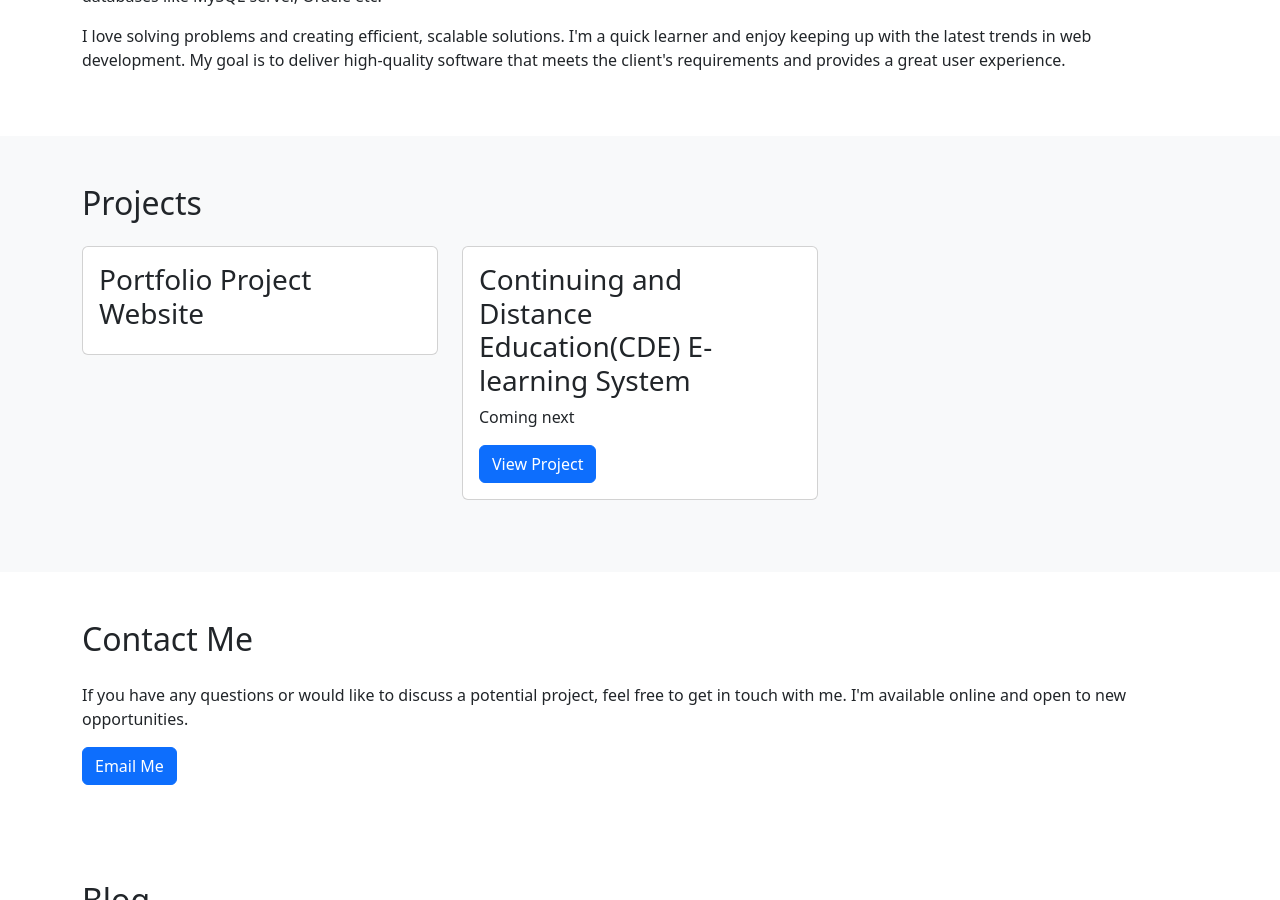
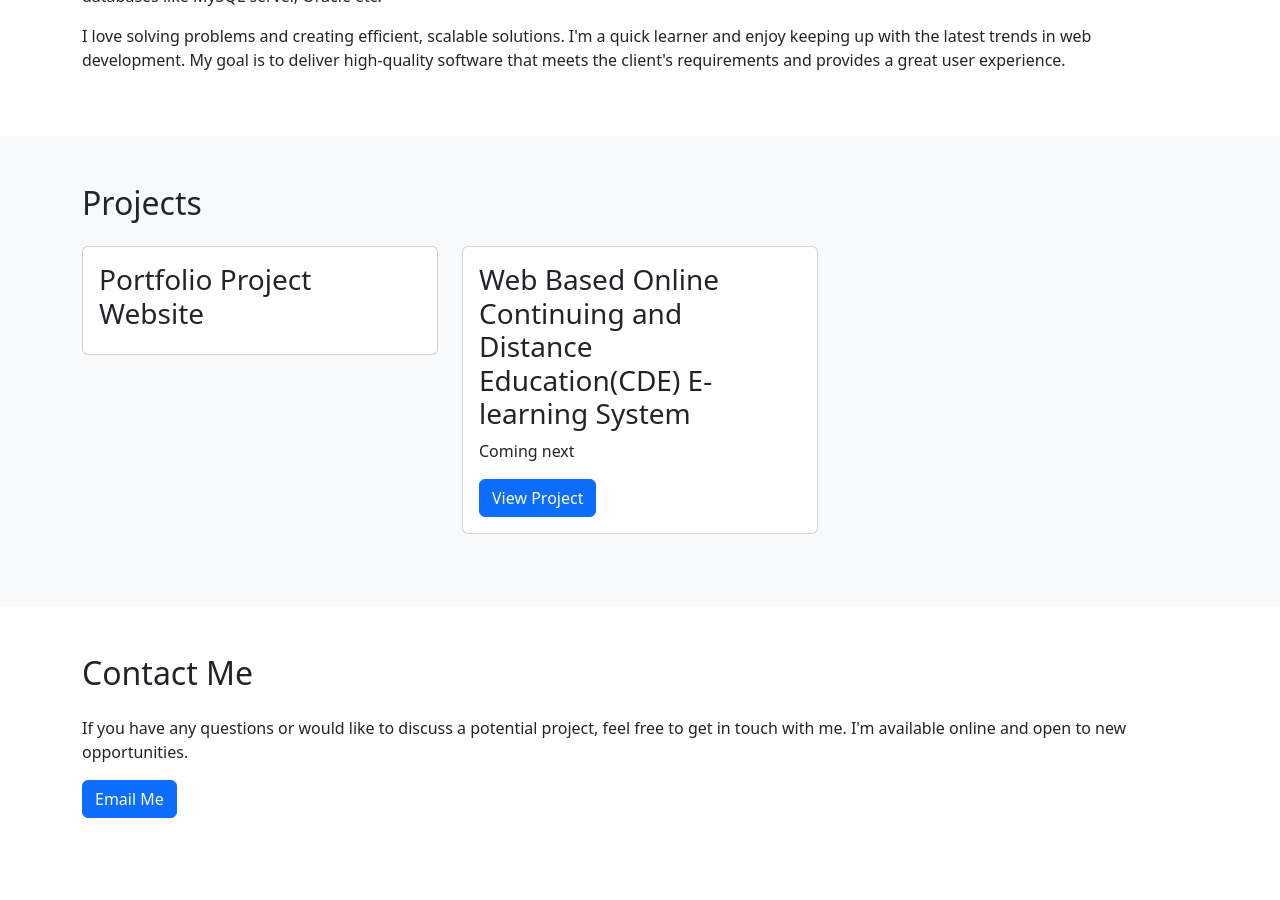
Before and after one commit to abaynew-guadie/CDE_project, a Jekyll site: the page index2.html, which Jekyll copies as it is, in a window 1280 px wide and 900 px high, scrolled down 610 px. Built offline with Jekyll 4.4.1, drawn with Linux system fonts in a browser that asks for light colours; comment, search, counter and statistics services are not loaded.

Commit message:
Update index2.html

```diff
--- a/index2.html
+++ b/index2.html
@@ -69,7 +69,7 @@ including HTML, CSS, JavaScript, python, Php, C+, visual basic and databases lik
         <div class="col-lg-4 mb-4">
           <div class="card">
             <div class="card-body">
-              <h3 class="card-title"> Continuing and Distance Education(CDE) E-learning  System</h3>
+              <h3 class="card-title"> Web Based Online Continuing and Distance Education(CDE) E-learning  System</h3>
               <p class="card-text">Coming next</p>
               <a href="#" class="btn btn-primary">View Project</a>
             </div>
```
